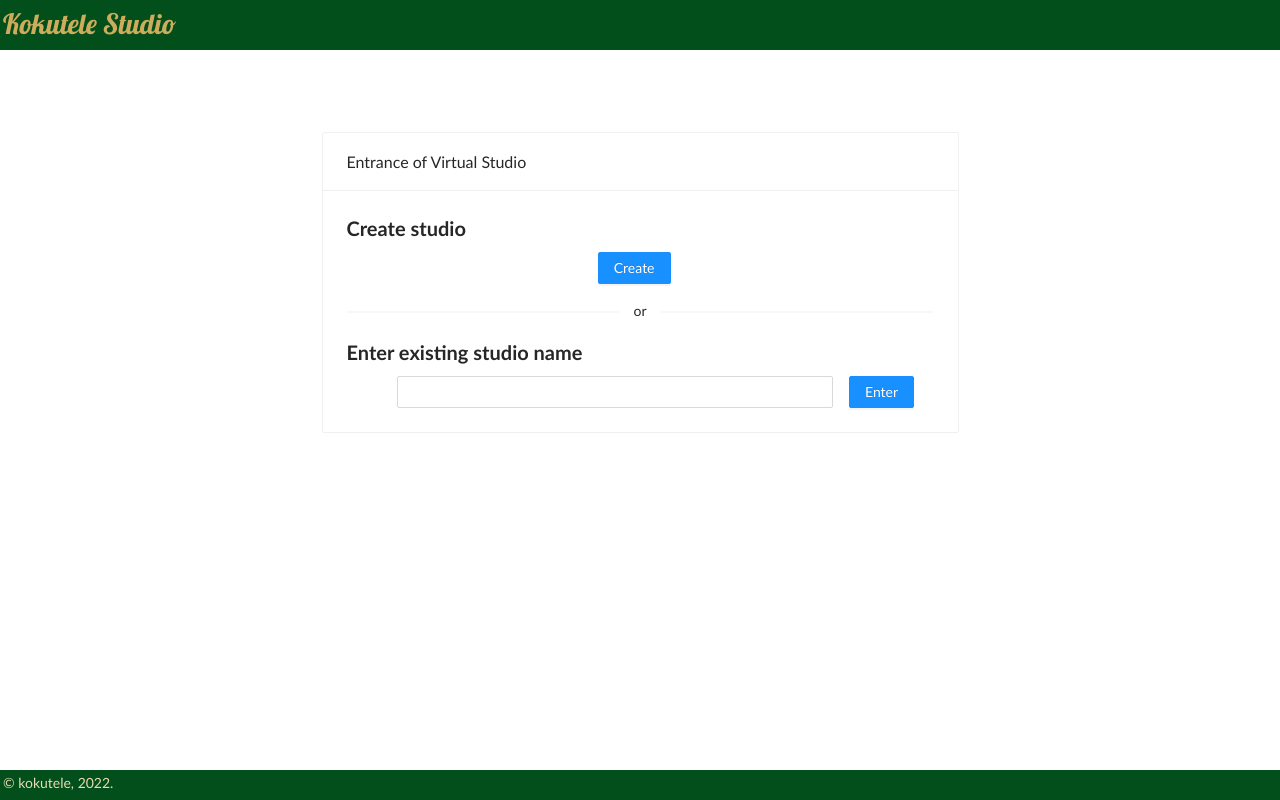
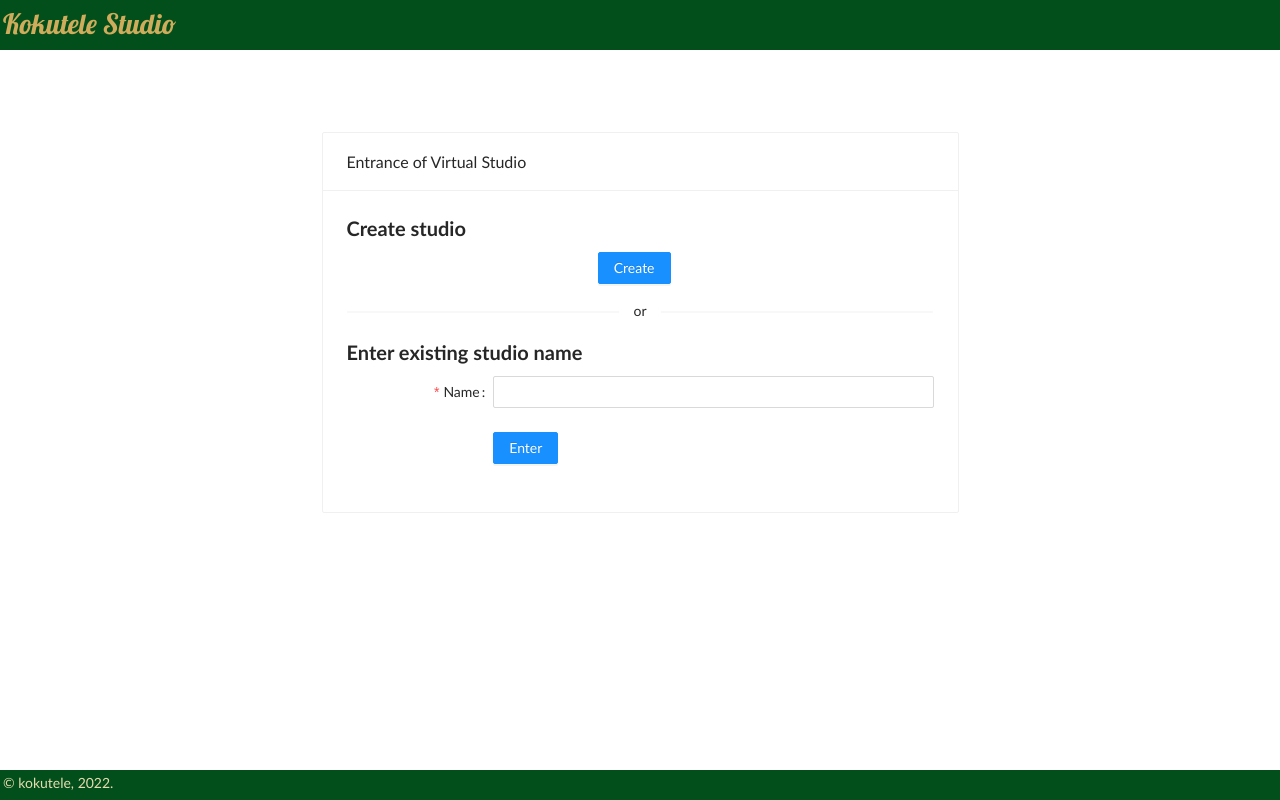
Before and after one commit to kokutele/kokutele-remote-production, a React (Create React App) app in the folder webapp/: page /virtual-studio in a window 1280 px wide. Built offline with nearby package versions, Linux system fonts and the light colour scheme; no server answers.

Commit message:
use `Form` in entrance.js

```diff
--- a/webapp/src/layouts/dashboard.js
+++ b/webapp/src/layouts/dashboard.js
@@ -17,7 +17,7 @@ export default function Dashboard( props ) {
   const [ _authenticated, setAuthenticated ] = useState( false )
   const [ _passcode, setPasscode ] = useState( '' )
   const [ _passcodeError, setPasscodeError ] = useState( '' )
-  const [ _loaded, setLoaded ] = useState( false )
+  const [ _checked, setChecked ] = useState( false )
   const _stream = useRef()
 
   useEffect( () => {
@@ -26,7 +26,7 @@ export default function Dashboard( props ) {
         if( res.status === 200 ) {
           setAuthenticated( true )
         }
-        setLoaded( true )
+        setChecked( true )
       })
 
     return function cleanup() {
@@ -57,7 +57,7 @@ export default function Dashboard( props ) {
         closable={false}
         cancelButtonProps={{ disabled: true }}
         title={"passcode required."}
-        visible={ !_authenticated && _loaded }
+        visible={ !_authenticated && _checked }
         onOk={ () => {
           fetch( `${apiEndpoint}/studio/${name}`, {
             method: 'POST',
--- a/webapp/src/layouts/entrance.js
+++ b/webapp/src/layouts/entrance.js
@@ -1,13 +1,14 @@
 import { useState, useEffect, useCallback } from 'react'
-import { Link } from 'react-router-dom'
-import { Button,Card, Col, Divider, Input, Row, Typography } from 'antd'
+import { Link, useLocation, useNavigate } from 'react-router-dom'
+import { Button,Card, Col, Divider, Form, Input, Row, Typography } from 'antd'
 import { apiEndpoint } from '../libs/url-factory'
 
 const { Title } = Typography
 
 export default function Entrance( props ) {
   const [ _url, setUrl ] = useState('')
-  const [ _name, setName ] = useState('')
+  const location = useLocation()
+  const navigate = useNavigate()
 
   useEffect(() => {
     fetch( `${apiEndpoint}/studio` )
@@ -16,9 +17,10 @@ export default function Entrance( props ) {
       .catch( err => { throw err })
   }, [])
 
-  const handleChange =  useCallback( e => {
-    setName( e.target.value )
-  }, [])
+  const handleFinish = useCallback( values => {
+    const { studioname } = values
+    navigate( `${location.pathname}/${studioname}` )
+  }, [ navigate, location.pathname ] )
 
   return (
     <div className="Entrance">
@@ -37,17 +39,26 @@ export default function Entrance( props ) {
                 </Row>
                 <Divider plain>or</Divider>
                 <Title level={4}>Enter existing studio name</Title>
-                <Row gutter={16}>
-                  <Col offset={2} span={18}>
-                    <Input type="text" onChange={handleChange} value={_name}></Input>
-                  </Col>
-                  <Col span={4}>
-                    <Link to={_name}>
-                      <Button type="primary">Enter</Button>
-                    </Link>
-                  </Col>
-                </Row>
-             </Card>
+                <Form
+                  name="existing-room"
+                  labelCol={{ span: 6 }}
+                  wrapperCol={{ span: 18 }}
+                  initialValues={{ remember: true }}
+                  onFinish={ handleFinish }
+                  autoComplete="off"
+                >
+                  <Form.Item
+                    label="Name"
+                    name="studioname"
+                    rules={[{ required: true, message: 'Input studio name' }]}
+                  >
+                    <Input />
+                  </Form.Item>
+                  <Form.Item wrapperCol={{ offset: 6, span: 18 }}>
+                    <Button type="primary" htmlType='submit'>Enter</Button>
+                  </Form.Item>
+                </Form>
+              </Card>
             </Col>
           </Row>
         </div>
```
